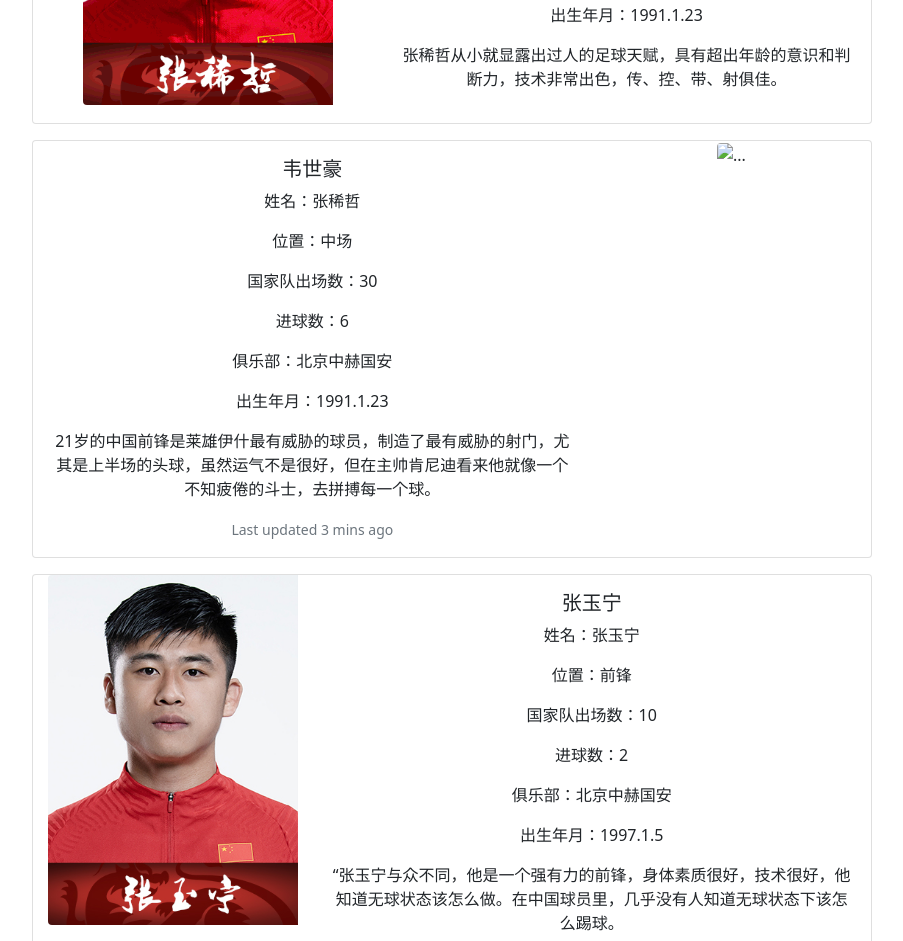
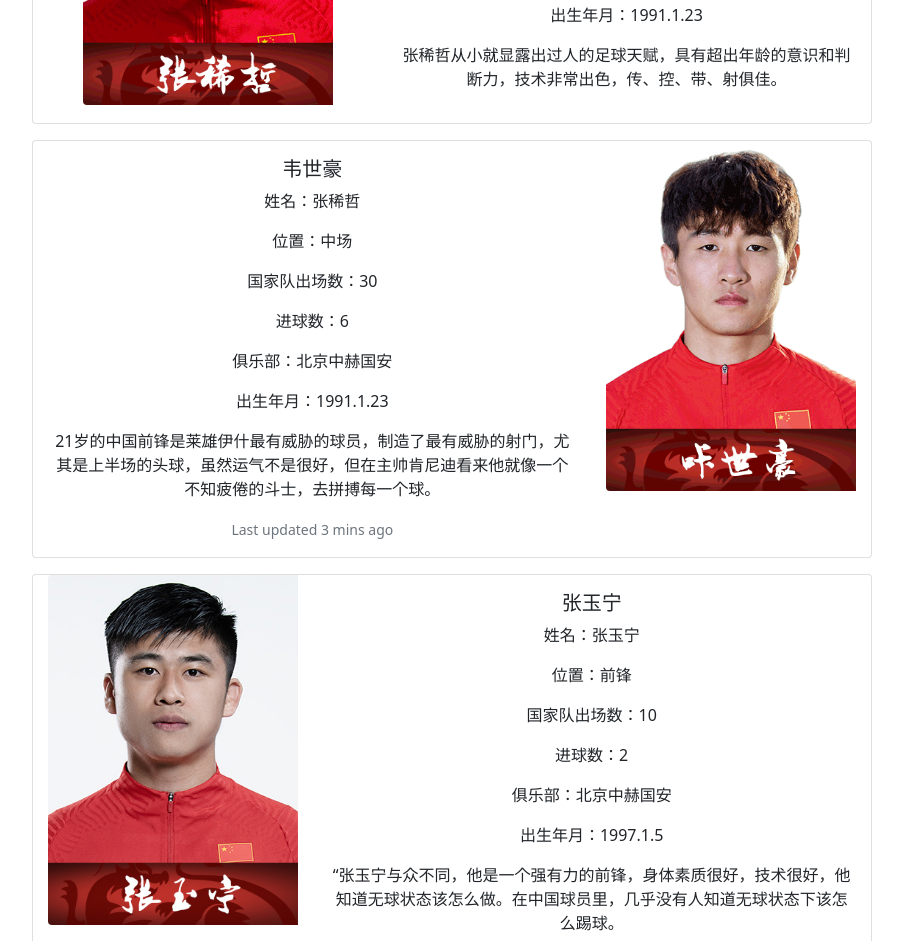
Before and after one commit to tlin0-0/train, a plain HTML site: page company/index.html in a window 1280 px wide. Shown: the part 1017-1958 px from the top of the page, without its empty margins (188-1091 px from the left). Drawn offline with nearby package versions, Linux system fonts and the light colour scheme.

Commit message:
企业站

```diff
--- a/company/index.html
+++ b/company/index.html
@@ -98,7 +98,7 @@
         </div>
       </div>
       <div class="col-md-4">
-        <img src="/train/img/yeshihao.jpg" class="img-fluid rounded-start" alt="...">
+        <img src="/train/img/weishihao.jpg" class="img-fluid rounded-start" alt="...">
       </div>
     </div>
   </div>
```
